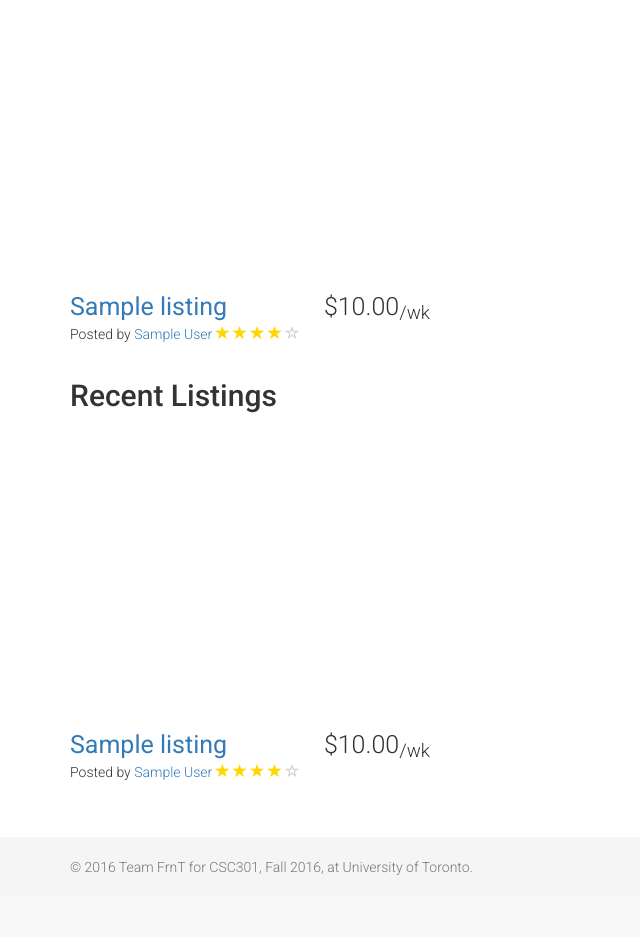
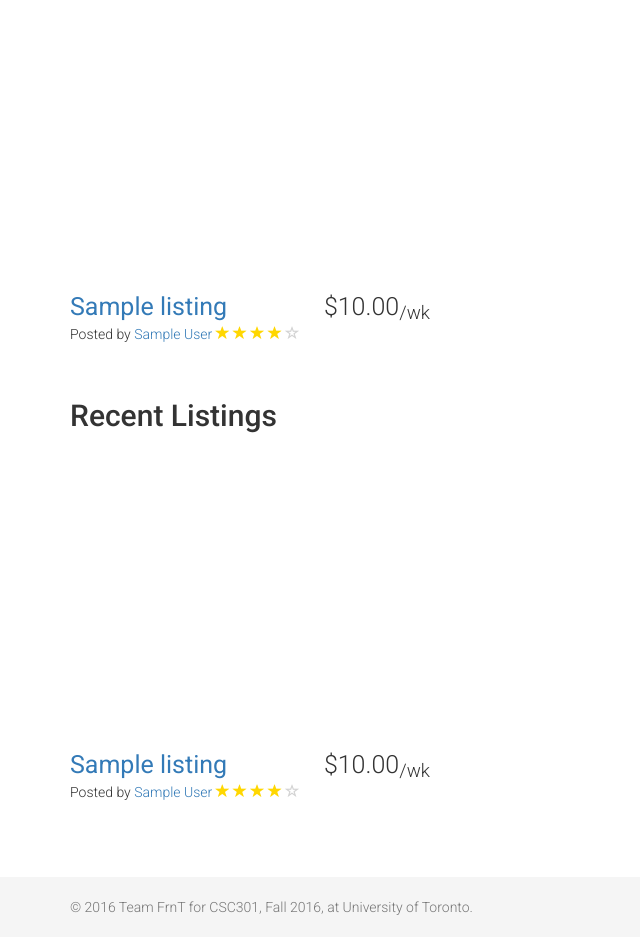
Before and after one commit to xofaye/frnt, a Django app: template Backend/frnt/main/templates/dashboard.html in a window 1280 px wide. Shown: the part 219-1156 px from the top of the page, without its empty margins (0-640 px from the left). Before the commit the page ends 1116 px from the top, so only its background shows below. Run offline with Django 3.2, Linux system fonts and the light colour scheme; the template is opened without the code that fills it: values named after a table or form of the project are taken from there, others are empty; tables that the repository leaves empty hold one stand-in row (Sample ...); some libraries are stand-ins or nearby versions.

Commit message:
fix spacing for furniture listing

```diff
--- a/Backend/frnt/main/templates/dashboard.html
+++ b/Backend/frnt/main/templates/dashboard.html
@@ -23,6 +23,11 @@
 
 .glyphicon-star {
   color: gold;
+}
+
+
+.listing-item{
+  margin-bottom: 20px;
 }
 
 .glyphicon-star-empty {
--- a/Backend/frnt/main/templates/listings.html
+++ b/Backend/frnt/main/templates/listings.html
@@ -30,6 +30,11 @@
 .glyphicon-star-empty {
   color: lightgray;
 }
+
+.listing-item{
+  margin-bottom: 20px;
+}
+
 </style>
 {% endblock %}
 
```
